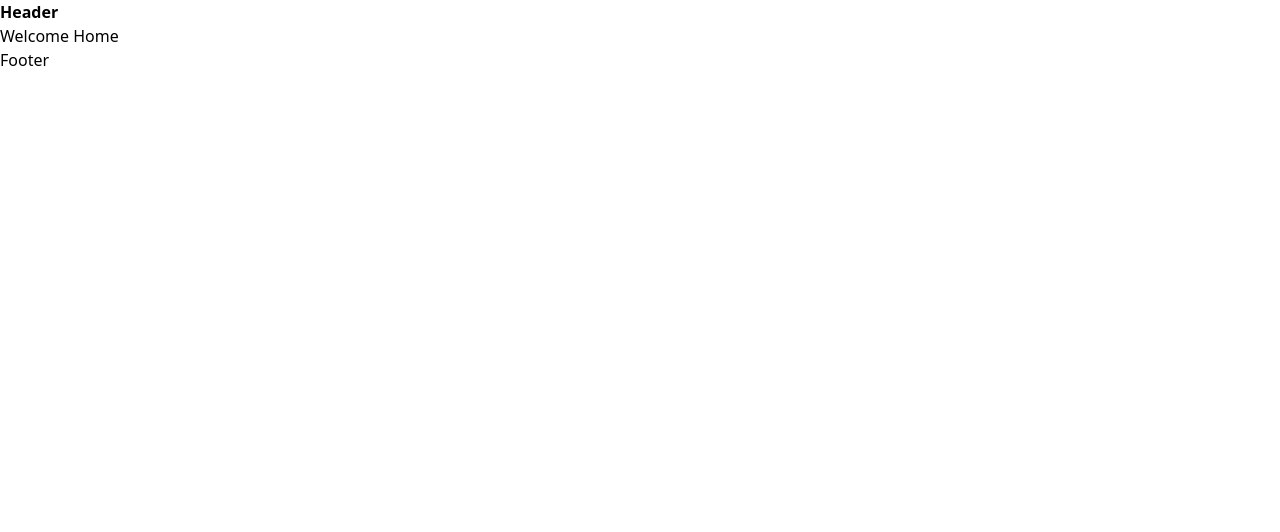
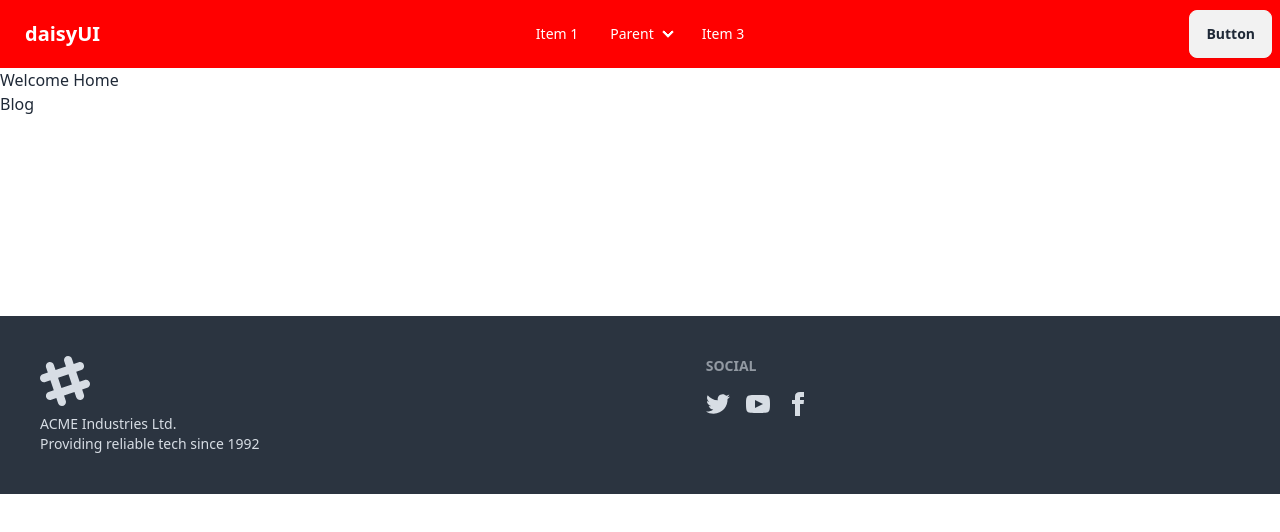
Before and after one commit to Pradyuman554/Next-Projects, a Next.js app in the folder project1/: page / in a window 1280 px wide. Shown: the top 532 px of the page. Built offline with nearby package versions, Linux system fonts and the light colour scheme.

Commit message:
Tailwind and Routing (using Links)

```diff
--- a/project1/package.json
+++ b/project1/package.json
@@ -18,6 +18,7 @@
     "@types/react": "^18",
     "@types/react-dom": "^18",
     "autoprefixer": "^10.4.20",
+    "daisyui": "^4.12.10",
     "eslint": "^8",
     "eslint-config-next": "14.2.5",
     "postcss": "^8.4.40",
--- /dev/null
+++ b/project1/src/app/components/Footer/Footer.js
@@ -0,0 +1,62 @@
+export default function Footer() {
+    return (
+      <footer className="footer bg-neutral text-neutral-content p-10 mt-[200px]">
+        <aside>
+          <svg
+            width="50"
+            height="50"
+            viewBox="0 0 24 24"
+            xmlns="http://www.w3.org/2000/svg"
+            fillRule="evenodd"
+            clipRule="evenodd"
+            className="fill-current"
+          >
+            <path d="M22.672 15.226l-2.432.811.841 2.515c.33 1.019-.209 2.127-1.23 2.456-1.15.325-2.148-.321-2.463-1.226l-.84-2.518-5.013 1.677.84 2.517c.391 1.203-.434 2.542-1.831 2.542-.88 0-1.601-.564-1.86-1.314l-.842-2.516-2.431.809c-1.135.328-2.145-.317-2.463-1.229-.329-1.018.211-2.127 1.231-2.456l2.432-.809-1.621-4.823-2.432.808c-1.355.384-2.558-.59-2.558-1.839 0-.817.509-1.582 1.327-1.846l2.433-.809-.842-2.515c-.33-1.02.211-2.129 1.232-2.458 1.02-.329 2.13.209 2.461 1.229l.842 2.515 5.011-1.677-.839-2.517c-.403-1.238.484-2.553 1.843-2.553.819 0 1.585.509 1.85 1.326l.841 2.517 2.431-.81c1.02-.33 2.131.211 2.461 1.229.332 1.018-.21 2.126-1.23 2.456l-2.433.809 1.622 4.823 2.433-.809c1.242-.401 2.557.484 2.557 1.838 0 .819-.51 1.583-1.328 1.847m-8.992-6.428l-5.01 1.675 1.619 4.828 5.011-1.674-1.62-4.829z"></path>
+          </svg>
+          <p>
+            ACME Industries Ltd.
+            <br />
+            Providing reliable tech since 1992
+          </p>
+        </aside>
+        <nav>
+          <h6 className="footer-title">Social</h6>
+          <div className="grid grid-flow-col gap-4">
+            <a>
+              <svg
+                xmlns="http://www.w3.org/2000/svg"
+                width="24"
+                height="24"
+                viewBox="0 0 24 24"
+                className="fill-current"
+              >
+                <path d="M24 4.557c-.883.392-1.832.656-2.828.775 1.017-.609 1.798-1.574 2.165-2.724-.951.564-2.005.974-3.127 1.195-.897-.957-2.178-1.555-3.594-1.555-3.179 0-5.515 2.966-4.797 6.045-4.091-.205-7.719-2.165-10.148-5.144-1.29 2.213-.669 5.108 1.523 6.574-.806-.026-1.566-.247-2.229-.616-.054 2.281 1.581 4.415 3.949 4.89-.693.188-1.452.232-2.224.084.626 1.956 2.444 3.379 4.6 3.419-2.07 1.623-4.678 2.348-7.29 2.04 2.179 1.397 4.768 2.212 7.548 2.212 9.142 0 14.307-7.721 13.995-14.646.962-.695 1.797-1.562 2.457-2.549z"></path>
+              </svg>
+            </a>
+            <a>
+              <svg
+                xmlns="http://www.w3.org/2000/svg"
+                width="24"
+                height="24"
+                viewBox="0 0 24 24"
+                className="fill-current"
+              >
+                <path d="M19.615 3.184c-3.604-.246-11.631-.245-15.23 0-3.897.266-4.356 2.62-4.385 8.816.029 6.185.484 8.549 4.385 8.816 3.6.245 11.626.246 15.23 0 3.897-.266 4.356-2.62 4.385-8.816-.029-6.185-.484-8.549-4.385-8.816zm-10.615 12.816v-8l8 3.993-8 4.007z"></path>
+              </svg>
+            </a>
+            <a>
+              <svg
+                xmlns="http://www.w3.org/2000/svg"
+                width="24"
+                height="24"
+                viewBox="0 0 24 24"
+                className="fill-current"
+              >
+                <path d="M9 8h-3v4h3v12h5v-12h3.642l.358-4h-4v-1.667c0-.955.192-1.333 1.115-1.333h2.885v-5h-3.808c-3.596 0-5.192 1.583-5.192 4.615v3.385z"></path>
+              </svg>
+            </a>
+          </div>
+        </nav>
+      </footer>
+    );
+}
--- /dev/null
+++ b/project1/src/app/components/NavBar/Navbar.js
@@ -0,0 +1,77 @@
+import Link from "next/link";
+
+export default function NavBar() {
+    return (
+      <div className="navbar bg-[red] text-white">
+        <div className="navbar-start">
+          <div className="dropdown">
+            <div tabIndex={0} role="button" className="btn btn-ghost lg:hidden">
+              <svg
+                xmlns="http://www.w3.org/2000/svg"
+                className="h-5 w-5"
+                fill="none"
+                viewBox="0 0 24 24"
+                stroke="currentColor"
+              >
+                <path
+                  strokeLinecap="round"
+                  strokeLinejoin="round"
+                  strokeWidth="2"
+                  d="M4 6h16M4 12h8m-8 6h16"
+                />
+              </svg>
+            </div>
+            <ul
+              tabIndex={0}
+              className="menu menu-sm dropdown-content bg-base-100 rounded-box z-[1] mt-3 w-52 p-2 shadow"
+            >
+              <li>
+                <a>Item 1</a>
+              </li>
+              <li>
+                <a>Parent</a>
+                <ul className="p-2">
+                  <li>
+                    <a>Submenu 1</a>
+                  </li>
+                  <li>
+                    <a>Submenu 2</a>
+                  </li>
+                </ul>
+              </li>
+              <li>
+                <a>Item 3</a>
+              </li>
+            </ul>
+          </div>
+          <Link className="btn btn-ghost text-xl" href="/">daisyUI</Link>
+        </div>
+        <div className="navbar-center hidden lg:flex">
+          <ul className="menu menu-horizontal px-1">
+            <li>
+              <a>Item 1</a>
+            </li>
+            <li>
+              <details>
+                <summary>Parent</summary>
+                <ul className="p-2">
+                  <li>
+                    <a>Submenu 1</a>
+                  </li>
+                  <li>
+                    <a>Submenu 2</a>
+                  </li>
+                </ul>
+              </details>
+            </li>
+            <li>
+              <a>Item 3</a>
+            </li>
+          </ul>
+        </div>
+        <div className="navbar-end">
+          <a className="btn">Button</a>
+        </div>
+      </div>
+    );
+}
--- a/project1/src/app/layout.tsx
+++ b/project1/src/app/layout.tsx
@@ -1,4 +1,7 @@
 import '../../style/globals.css';
+import NavBar from "./components/NavBar/Navbar"
+import Footer from "./components/Footer/Footer"
+
 
 export const metadata = {
   title: 'Next.js',
@@ -13,9 +16,9 @@
   return (
     <html lang="en">
       <body>
-        <header className="font-extrabold">Header</header>
+        <NavBar/>
         {children}
-        <footer>Footer</footer>
+        <Footer/>
       </body>
     </html>
   );
--- a/project1/src/app/page.tsx
+++ b/project1/src/app/page.tsx
@@ -1,3 +1,8 @@
+import Link from "next/link";
+
 export default function Home(){
-    return <h1>Welcome Home</h1>
+    return <div>
+        <h1>Welcome Home</h1>
+        <Link href="/blogs/post1">Blog</Link>
+    </div>
 }
--- a/project1/src/app/products/[productId]/page.tsx
+++ b/project1/src/app/products/[productId]/page.tsx
@@ -7,6 +7,7 @@
 };
 
 export const generateMetadata = ({params}:Props):Metadata => {
+
     return {
         title : `This is product ${params.productId}` ,
     };
--- a/project1/tailwind.config.ts
+++ b/project1/tailwind.config.ts
@@ -16,6 +16,11 @@
       },
     },
   },
-  plugins: [],
+  plugins: [
+    require('daisyui'),
+  ],
+  daisyui: {
+    themes: ['light'],
+  },
 };
 export default config;
```
Also changed, not shown: package.json (deleted, +0 -7 lines), 2 other files (tests, documents, lock files or other folders).
